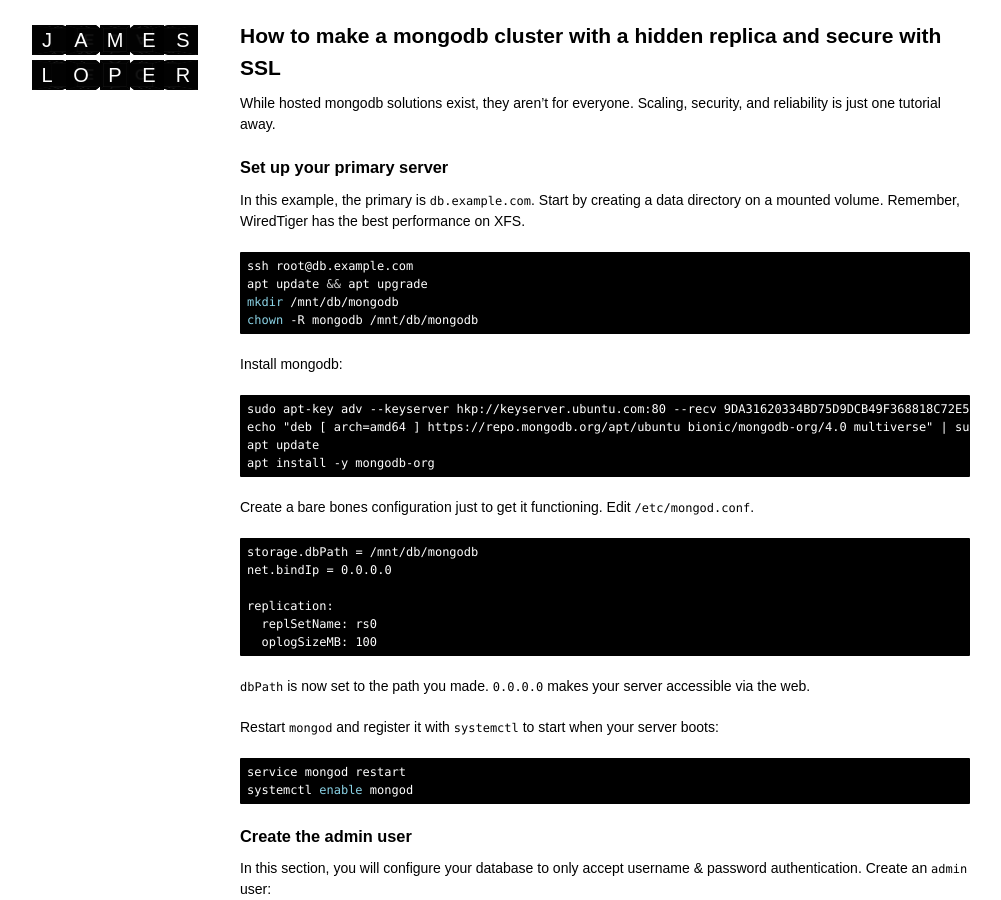
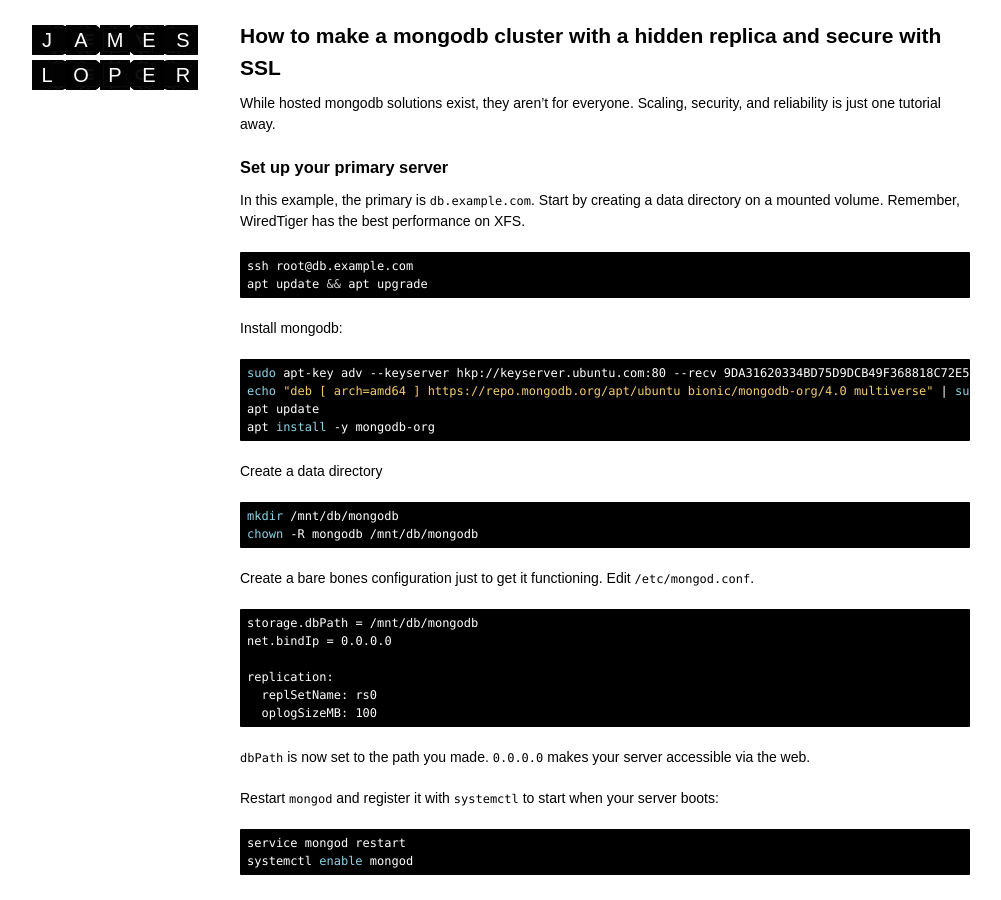
Before and after one commit to jamesloper/blog, a Jekyll site: the page built from _posts/2019-07-01-mongodb-cluster-setup-with-ssl.md, in a window 1280 px wide and 900 px high. Shown: the whole window, without its empty margins (140-1141 px from the left). Built offline with Jekyll 4.4.1, drawn with Linux system fonts in a browser that asks for light colours.

Commit message:
Update 2019-07-01-mongodb-cluster-setup-with-ssl.md

````diff
--- a/_posts/2019-07-01-mongodb-cluster-setup-with-ssl.md
+++ b/_posts/2019-07-01-mongodb-cluster-setup-with-ssl.md
@@ -13,17 +13,21 @@
 ``` bash
 ssh root@db.example.com
 apt update && apt upgrade
-mkdir /mnt/db/mongodb
-chown -R mongodb /mnt/db/mongodb
 ```
 
 Install mongodb:
 
-```
+``` bash
 sudo apt-key adv --keyserver hkp://keyserver.ubuntu.com:80 --recv 9DA31620334BD75D9DCB49F368818C72E52529D4
 echo "deb [ arch=amd64 ] https://repo.mongodb.org/apt/ubuntu bionic/mongodb-org/4.0 multiverse" | sudo tee /etc/apt/sources.list.d/mongodb-org-4.0.list
 apt update
 apt install -y mongodb-org
+```
+
+Create a data directory
+``` bash
+mkdir /mnt/db/mongodb
+chown -R mongodb /mnt/db/mongodb
 ```
 
 Create a bare bones configuration just to get it functioning. Edit `/etc/mongod.conf`.
````
